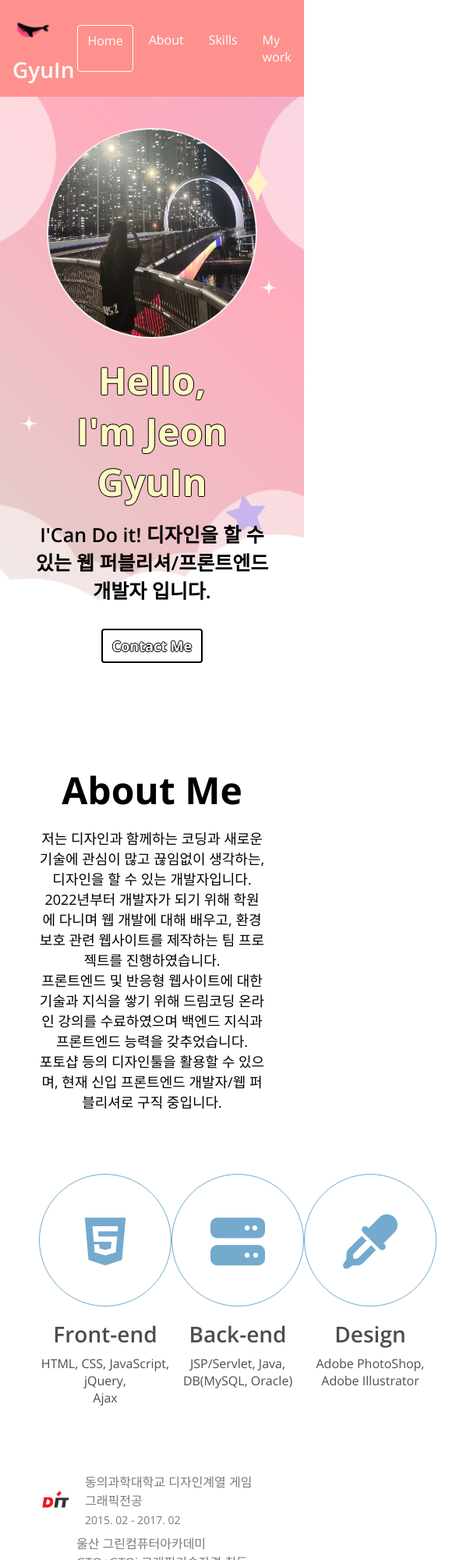
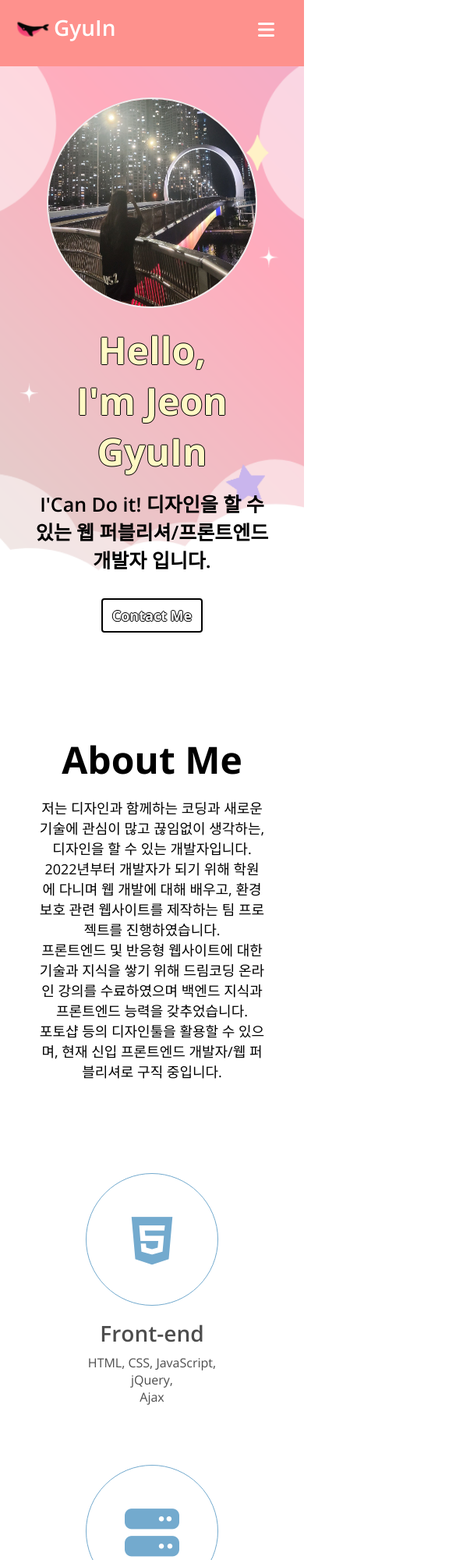
Before and after one commit to GyuInput08/portfolio, a plain HTML site: page index.html in a window 390 px wide. Shown: the top 2000 px of the page at 78% size, 585 px wide, since content can reach past the window. Drawn offline with nearby package versions, Linux system fonts and the light colour scheme.

Commit message:
CSS: Responsive

```diff
--- a/index.html
+++ b/index.html
@@ -37,6 +37,10 @@
         <li class="navbar__menu__item">Testimonials</li>
         <li class="navbar__menu__item">Contact</li>
       </ul>
+      <!-- Toggle button -->
+      <button class="navbar__toggle-btn">
+        <i class="fas fa-bars"></i>
+      </button>
     </nav>
 
     <!-- Home -->
--- a/style.css
+++ b/style.css
@@ -138,6 +138,15 @@ button {
   height: 53px;
   float: left;
   /* margin: 3px 0; */
+}
+
+.navbar__toggle-btn {
+  position: absolute;
+  top: 20px;
+  right: 32px;
+  font-size: 24px;
+  color: var(--color-white);
+  display: none;
 }
 
 /* Home */
@@ -469,3 +478,42 @@ button {
   color: var(--color-yellow);
   transition: all var(--animation-duration) ease-in;
 }
+
+/* For below 768px screen width */
+@media screen and (max-width: 768px) {
+  .navbar__toggle-btn {
+    display: block;
+  }
+  #navbar {
+    flex-direction: column;
+    align-items: flex-start;
+  }
+
+  .navbar__menu {
+    flex-direction: column;
+    text-align: center;
+    width: 100%;
+    display: none;
+  }
+
+  .about__majors {
+    flex-direction: column;
+  }
+
+  .major {
+    margin: 38px;
+  }
+
+  .skillset {
+    flex-direction: column;
+  }
+
+  .project {
+    flex-grow: 1;
+  }
+
+  .testimonial__avatar {
+    width: 80px;
+    height: 80px;
+  }
+}
```
